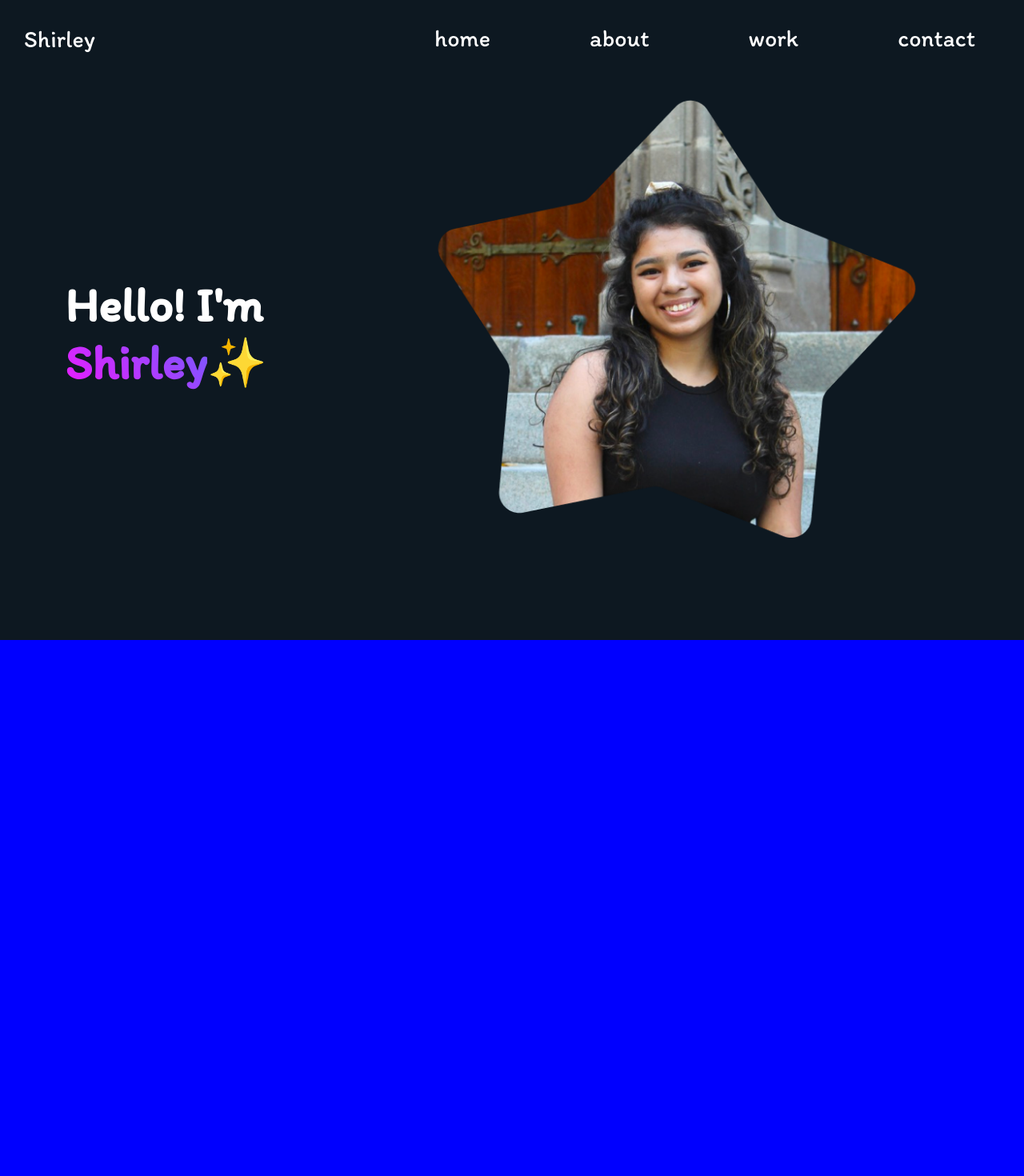
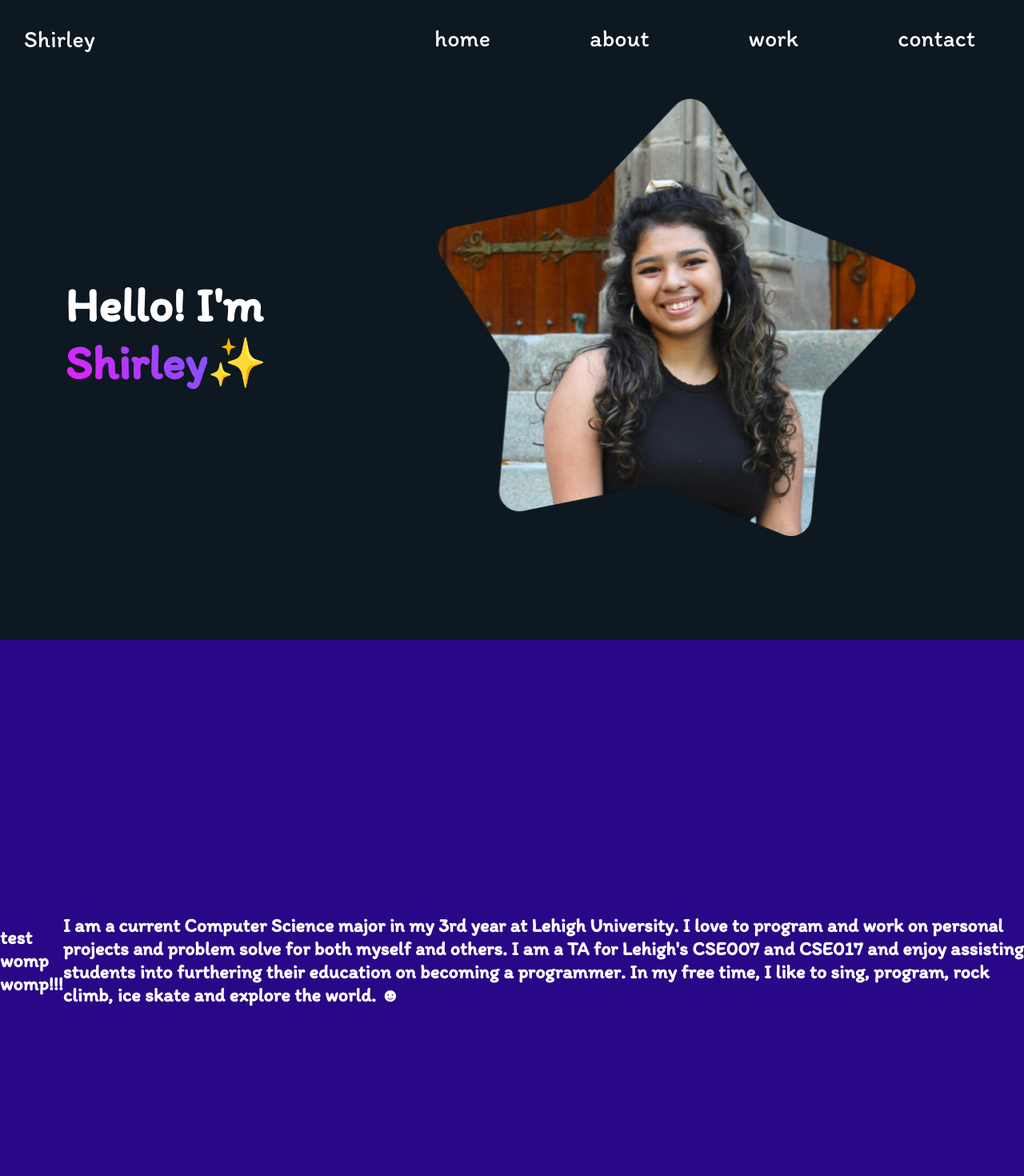
Before and after one commit to shirls326/PersonalWebsite, a React (Create React App) app in the folder my-personal-website/: page / in a window 1280 px wide. Shown: the top 1470 px of the page at 80% size. Built offline with nearby package versions, Linux system fonts and the light colour scheme.

Commit message:
fixing nav bar

```diff
--- a/my-personal-website/public/index.html
+++ b/my-personal-website/public/index.html
@@ -7,7 +7,7 @@
     <meta name="theme-color" content="#000000" />
     <meta
       name="description"
-      content="Web site created using create-react-app"
+      content="awesome website about mee!!!! bitches employers do you even look at this lmao"
     />
     <link rel="apple-touch-icon" href="%PUBLIC_URL%/logo192.png" />
     <link rel="stylesheet"
@@ -26,7 +26,7 @@
       work correctly both with client-side routing and a non-root public URL.
       Learn how to configure a non-root public URL by running `npm run build`.
     -->
-    <title>React App</title>
+    <title>Shirley ☻</title>
   </head>
   <body>
     <noscript>You need to enable JavaScript to run this app.</noscript>
--- a/my-personal-website/src/App.css
+++ b/my-personal-website/src/App.css
@@ -3,27 +3,24 @@
   width: 100vw;
 }
 
-.Home{
+.App{
   font-family: 'Itim';
-  font-size: 30px;
-  position: flex;
-  background-color: #0D1821;
+  color: white;
 
 
 }
-.nav_bar{
-  color: white;
-  width: 100%;
-  height: 10vh;
-  position: relative;
-  display: flex;
-  justify-content: space-between;
-  flex-direction: row;
+
+.Home{
+
+  font-size: 30px;
+  position: flex;
+  background-color: #0d1821;
+
 
 }
 
 .home-Main{
-
+  padding-top: 10vh;
   color: white;
   width: 100%;
   display: flex;
@@ -66,7 +63,39 @@
 
 }
 
+
+
+img.star {
+  -webkit-animation: mover 1s infinite  alternate;
+  animation: mover 1s infinite  alternate;
+}
+img.star {
+  -webkit-animation: mover 1s infinite  alternate;
+  animation: mover 1s infinite  alternate;
+}
+@-webkit-keyframes mover {
+  0% { transform: translateY(0); }
+  100% { transform: translateY(-10px); }
+}
+@keyframes mover {
+  0% { transform: translateY(0); }
+  100% { transform: translateY(-10px); }
+}
+
+
 .About{
+  background-color: #290887;
+  position: relative;
+  display: flex;
+  flex-direction: row-reverse;
+  justify-content: space-around;
+  align-items: center;
 
-  background-color: blue;
 }
+
+.Work{
+  position: relative;
+  display: flex;
+
+  background-color: #0d1821;
+}
--- a/my-personal-website/src/App.js
+++ b/my-personal-website/src/App.js
@@ -1,28 +1,48 @@
-import logo from './logo.svg';
 import group1img from'./Group 1.png';
-import React, { useState } from 'react';
+import shirleyimg from'./Group 1.png';
+import React, { useEffect, useState } from 'react';
+
+import './App.css';
+import Navbar from './components/Navbar';
 
 
-import './App.css';
+function App() {
+  const [navbarVisible, setNavbarVisible] = useState(true);
 
-function App() {
+  useEffect(() => {
+    let previousScrollPosition = 0;
+    let currentScrollPosition = 0;
+
+    window.addEventListener('scroll', function (e) {
+
+      // Get the new Value
+      currentScrollPosition = window.scrollY;
+
+      console.log(window.scrollY);
+      // if(window.scrollY >= 0 &&){
+      //   setNavbarVisible(true);
+      // } else
+
+      //Subtract the two and conclude
+      if (previousScrollPosition - currentScrollPosition < 0) {
+        setNavbarVisible(false);
+      } else if (previousScrollPosition - currentScrollPosition > 0) {
+        setNavbarVisible(true);
+      }
+
+      // Update the previous value
+      previousScrollPosition = currentScrollPosition;
+    });
+  }, []);
+
   return (
 
     <div className = "App">
 
+
       {/* Home container */}
+      <Navbar visible={navbarVisible} />
       <div className="Home" id ="Container">
-        <div className = "nav_bar">
-          <div className = "left">
-            <p>Shirley</p>
-          </div>
-          <div className = "right">
-            <p>home</p>
-            <p>about</p>
-            <p>work</p>
-            <p>contact</p>
-          </div>
-        </div>
         <div className = "home-Main">
           <h1>Hello! I'm<br></br><span class="shirley">Shirley</span>✨</h1>
           <img src={group1img} alt="Logo" className = "star" />
@@ -32,6 +52,24 @@ function App() {
 
 
       <div className="About" id ="Container">
+        <h2>I am a current Computer Science major in my 3rd year at Lehigh University.
+          I love to program and work on personal projects and problem solve for both myself and others.
+          I am a TA for Lehigh's CSE007 and CSE017 and enjoy assisting students into furthering their education on becoming a programmer.
+          In my free time, I like to sing, program, rock climb, ice skate and explore the world. ☻
+        </h2>
+        <h2>test womp womp!!!</h2>
+
+      </div>
+
+
+      <div className="Work" id ="Container">
+        <h2>I am a current Computer Science major in my 3rd year at Lehigh University.
+          I love to program and work on personal projects and problem solve for both myself and others.
+          I am a TA for Lehigh's CSE007 and CSE017 and enjoy assisting students into furthering their education on becoming a programmer.
+          In my free time, I like to sing, program, rock climb, ice skate and explore the world. ☻
+        </h2>
+        <h2>test womp womp!!!</h2>
+
       </div>
 
 
--- /dev/null
+++ b/my-personal-website/src/components/Navbar.css
@@ -0,0 +1,19 @@
+.nav_bar{
+    position: fixed;
+
+    display: flex;
+    justify-content: space-between;
+    flex-direction: row;
+
+    width: 100%;
+    height: 10vh;
+
+    font-size: 30px;
+    font-family: 'Itim';
+    color: white;
+    background-color: #0d1821;
+    box-shadow: #0D1821;
+
+    z-index: 999;
+
+  }
--- /dev/null
+++ b/my-personal-website/src/components/Navbar.js
@@ -0,0 +1,18 @@
+import React from 'react';
+import './Navbar.css'
+
+export default function Navbar({ visible }) {
+    return (
+        <div className = 'nav_bar' style={{ display: !visible && 'none' }}>
+          <div className = "left">
+            <p>Shirley</p>
+          </div>
+          <div className = "right">
+            <p>home</p>
+            <p>about</p>
+            <p>work</p>
+            <p>contact</p>
+          </div>
+        </div>
+    );
+}
```
Also changed, not shown: my-personal-website/src/components/Home.js (added, +7 -0 lines), my-personal-website/src/components/Slideshow.js (added, +28 -0 lines), my-personal-website/src/images/whirley.JPG (added).
